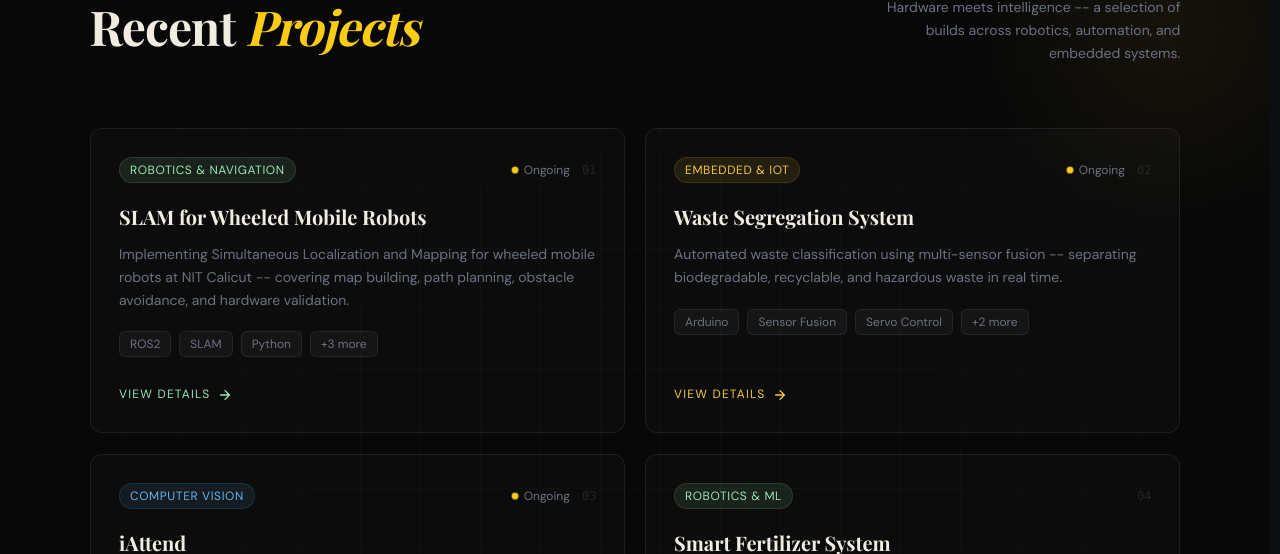
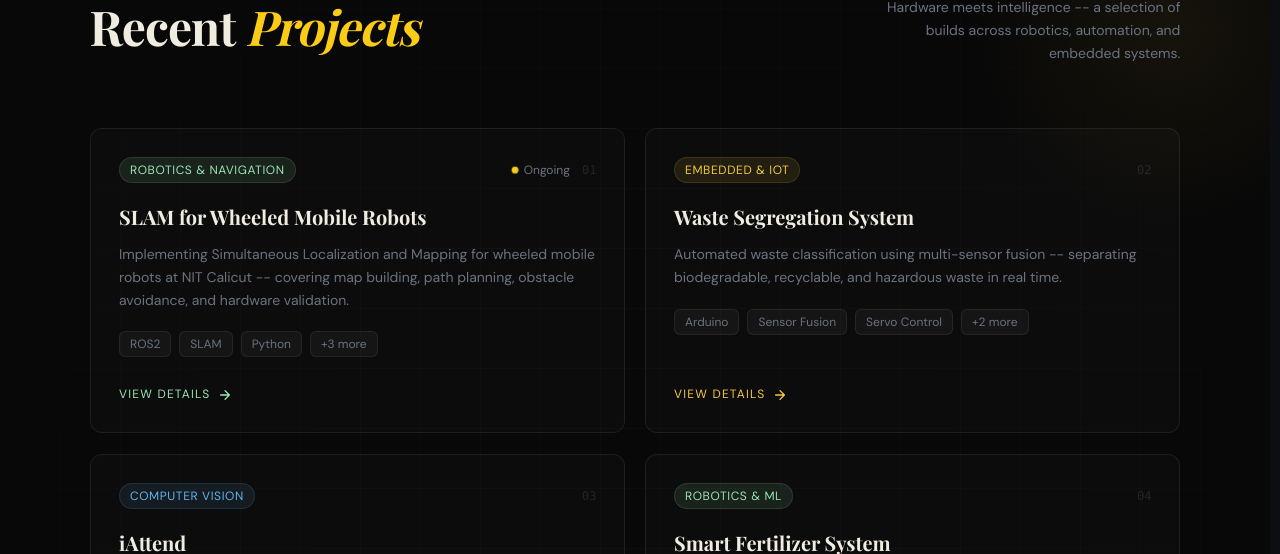
Before and after one commit to KiranSastha/Portfolio, a React (Vite) app: page / in a window 1280 px wide. Shown: the part 4189-4743 px from the top of the page. Built offline with nearby package versions, Linux system fonts and the light colour scheme; a web font is replaced by a local one.

Commit message:
Update project details with GitHub links and images
Added GitHub links and images for projects while removing the ongoing status.

```diff
--- a/src/components/Projects.tsx
+++ b/src/components/Projects.tsx
@@ -23,7 +23,8 @@ const projects = [
       "Part of NIT Calicut Summer Internship Programme 2026",
     ],
     status: "Ongoing",
-    image: "",
+    github: "https://github.com/KiranSastha/SLAM-Wheeled-Robot",
+    image: "/images/RRT vs RRT*.jpg",
   },
   {
     title: "Waste Segregation System",
@@ -45,7 +46,6 @@ const projects = [
       "Push-button reset for continuous operation",
       "Designed for compact household deployment (<40cm system size)",
     ],
-    status: "Ongoing",
     github: "https://github.com/KiranSastha/Waste-Segregation-Bot",
     image: "/images/waste.jpg",
   },
@@ -68,7 +68,6 @@ const projects = [
       "Dashboard supports 100+ students with attendance analytics",
       "Status indicators: Capturing, Processing, Match Found",
     ],
-    status: "Ongoing",
     github: "https://github.com/KiranSastha/face-recognition-attendance-system",
     image: "/images/iattend.jpg",
   },
```
